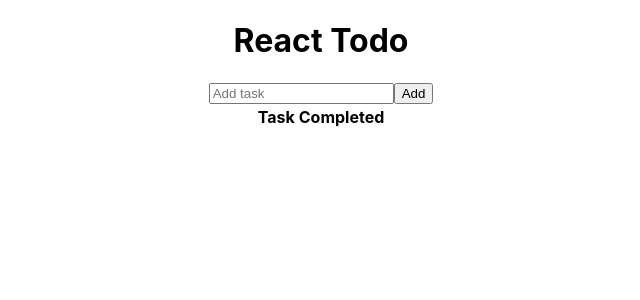
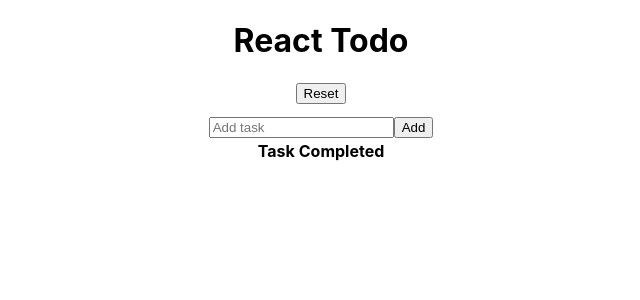
Before and after one commit to pzrsa/react-todo, a React (Create React App) app: page / in a window 1280 px wide. Shown: the top 300 px of the page, without its empty margins (319-959 px from the left). Built offline with nearby package versions, Linux system fonts and the light colour scheme.

Commit message:
create FilterBar component with reset button

```diff
--- /dev/null
+++ b/src/components/FilterBar.jsx
@@ -0,0 +1,9 @@
+const FilterBar = ({ resetTasks }) => {
+  return (
+    <div style={{ marginBottom: "12px" }}>
+      <button onClick={resetTasks}>Reset</button>
+    </div>
+  );
+};
+
+export default FilterBar;
--- a/src/components/FilterableTodoList.jsx
+++ b/src/components/FilterableTodoList.jsx
@@ -1,5 +1,6 @@
 import TodoList from "./TodoList";
 import TaskAdder from "./TaskAdder";
+import FilterBar from "./FilterBar";
 import { useState } from "react";
 
 const FilterableTodoList = () => {
@@ -45,8 +46,14 @@ const FilterableTodoList = () => {
     );
   };
 
+  const resetTasks = () => {
+    setTasks([]);
+    localStorage.clear();
+  };
+
   return (
     <div>
+      <FilterBar resetTasks={resetTasks} />
       <TaskAdder addTask={addTask} />
       <TodoList tasks={tasks} onToggle={handleCompleted} />
     </div>
```
